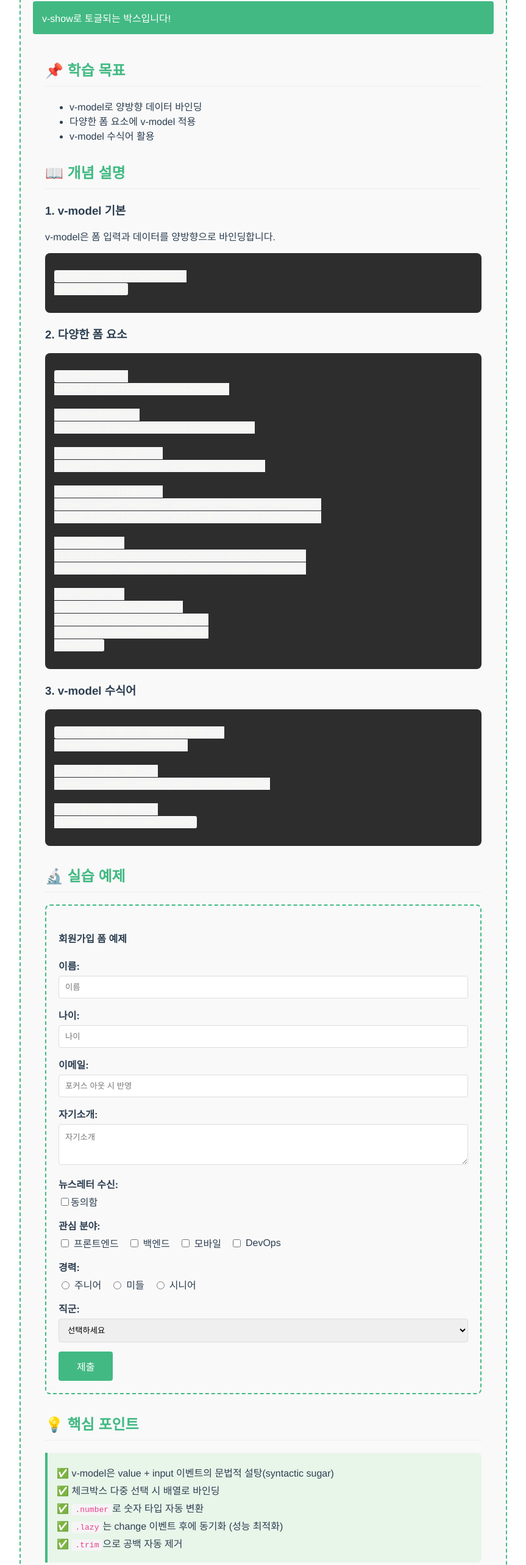
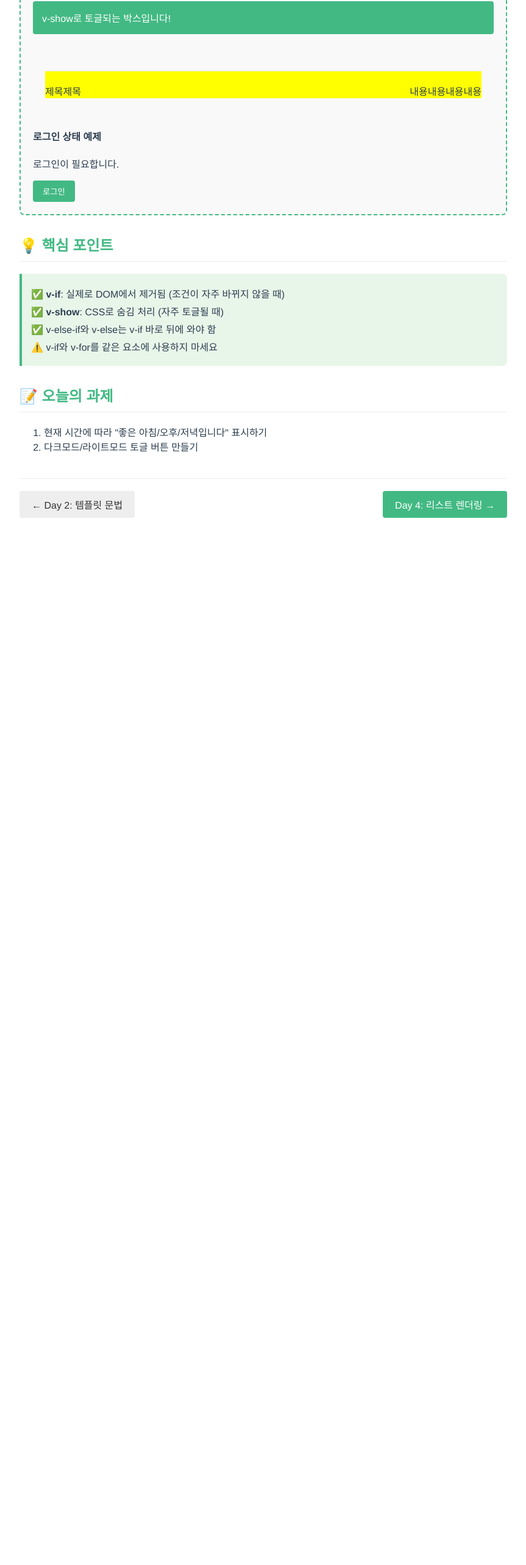
Before and after one commit to luv20100918/vue2-study, a Vue app: page /curriculum/day3 in a window 1280 px wide. Shown: the part 1598-4164 px from the top of the page at 61% size, without its empty margins (208-1071 px from the left). After the commit the page ends 2467 px from the top, so only its background shows below. Built offline with nearby package versions, Linux system fonts and the light colour scheme.

Commit message:
수정해봄

```diff
--- a/src/views/curriculum/Day3.vue
+++ b/src/views/curriculum/Day3.vue
@@ -86,16 +86,19 @@
           <button @click="isVisible = !isVisible">
             {{ isVisible ? '숨기기' : '보이기' }}
           </button>
+          <!-- <button :class="['btn-type', { 'btn-dep-fill': isVisible }]" @click="isTitVisible = false">IOS</button>
+          <button :class="['btn-type', { 'btn-dep-fill': !isVisible }]" @click="isTitVisible = true">AOS</button> -->
           <button :class="['btn-type', { 'btn-dep-fill': isVisible }]" @click="isTitVisible = false">IOS</button>
           <button :class="['btn-type', { 'btn-dep-fill': !isVisible }]" @click="isTitVisible = true">AOS</button>
           <div v-show="isVisible" class="toggle-box">
             v-show로 토글되는 박스입니다!
           </div>
-          <Sample>asd</Sample>
+          <!-- <Sample :isTxtComm="isTitVisible" /> -->
+          <Sample :isTxtComm="isTitVisible"/>
 
-          <div v-show="isTitVisible" class="toggle-box">
+          <!-- <div v-show="isTitVisible" class="toggle-box">
             isTitVisible
-          </div>
+          </div> -->
 
           <h4 style="margin-top: 30px;">로그인 상태 예제</h4>
           <div v-if="isLoggedIn">
--- a/src/views/curriculum/Sample.vue
+++ b/src/views/curriculum/Sample.vue
@@ -1,157 +1,8 @@
 <template>
   <div class="lesson">
-    <div class="lesson-content">
-      <section>
-        <h2>📌 학습 목표</h2>
-        <ul>
-          <li>v-model로 양방향 데이터 바인딩</li>
-          <li>다양한 폼 요소에 v-model 적용</li>
-          <li>v-model 수식어 활용</li>
-        </ul>
-      </section>
-
-      <section>
-        <h2>📖 개념 설명</h2>
-
-        <h3>1. v-model 기본</h3>
-        <p>v-model은 폼 입력과 데이터를 양방향으로 바인딩합니다.</p>
-        <div class="code-block">
-          <pre><code>&lt;input v-model="message"&gt;
-&lt;p&gt;입력값: {{ message }}&lt;/p&gt;</code></pre>
-        </div>
-
-        <h3>2. 다양한 폼 요소</h3>
-        <div class="code-block">
-          <pre><code>&lt;!-- 텍스트 --&gt;
-&lt;input type="text" v-model="text"&gt;
-
-&lt;!-- 텍스트영역 --&gt;
-&lt;textarea v-model="content"&gt;&lt;/textarea&gt;
-
-&lt;!-- 체크박스 (단일) --&gt;
-&lt;input type="checkbox" v-model="checked"&gt;
-
-&lt;!-- 체크박스 (다중) --&gt;
-&lt;input type="checkbox" value="A" v-model="selected"&gt;
-&lt;input type="checkbox" value="B" v-model="selected"&gt;
-
-&lt;!-- 라디오 --&gt;
-&lt;input type="radio" value="one" v-model="picked"&gt;
-&lt;input type="radio" value="two" v-model="picked"&gt;
-
-&lt;!-- 셀렉트 --&gt;
-&lt;select v-model="choice"&gt;
-  &lt;option value="a"&gt;A&lt;/option&gt;
-  &lt;option value="b"&gt;B&lt;/option&gt;
-&lt;/select&gt;</code></pre>
-        </div>
-
-        <h3>3. v-model 수식어</h3>
-        <div class="code-block">
-          <pre><code>&lt;!-- 입력 후 포커스 아웃 시 동기화 --&gt;
-&lt;input v-model.lazy="msg"&gt;
-
-&lt;!-- 자동 숫자 변환 --&gt;
-&lt;input v-model.number="age" type="number"&gt;
-
-&lt;!-- 앞뒤 공백 제거 --&gt;
-&lt;input v-model.trim="name"&gt;</code></pre>
-        </div>
-      </section>
-
-      <section>
-        <h2>🔬 실습 예제</h2>
-
-        <div class="demo-box">
-          <h4>회원가입 폼 예제</h4>
-
-          <div class="form-group">
-            <label>이름:</label>
-            <input type="text" v-model.trim="form.name" placeholder="이름">
-          </div>
-
-          <div class="form-group">
-            <label>나이:</label>
-            <input type="number" v-model.number="form.age" placeholder="나이">
-          </div>
-
-          <div class="form-group">
-            <label>이메일:</label>
-            <input type="email" v-model.lazy="form.email" placeholder="포커스 아웃 시 반영">
-          </div>
-
-          <div class="form-group">
-            <label>자기소개:</label>
-            <textarea v-model="form.bio" rows="3" placeholder="자기소개"></textarea>
-          </div>
-
-          <div class="form-group">
-            <label>뉴스레터 수신:</label>
-            <input type="checkbox" v-model="form.newsletter" id="newsletter">
-            <label for="newsletter">동의함</label>
-          </div>
-
-          <div class="form-group">
-            <label>관심 분야:</label>
-            <div class="checkbox-group">
-              <label><input type="checkbox" value="frontend" v-model="form.interests"> 프론트엔드</label>
-              <label><input type="checkbox" value="backend" v-model="form.interests"> 백엔드</label>
-              <label><input type="checkbox" value="mobile" v-model="form.interests"> 모바일</label>
-              <label><input type="checkbox" value="devops" v-model="form.interests"> DevOps</label>
-            </div>
-          </div>
-
-          <div class="form-group">
-            <label>경력:</label>
-            <div class="radio-group">
-              <label><input type="radio" value="junior" v-model="form.level"> 주니어</label>
-              <label><input type="radio" value="mid" v-model="form.level"> 미들</label>
-              <label><input type="radio" value="senior" v-model="form.level"> 시니어</label>
-            </div>
-          </div>
-
-          <div class="form-group">
-            <label>직군:</label>
-            <select v-model="form.job">
-              <option value="">선택하세요</option>
-              <option value="developer">개발자</option>
-              <option value="designer">디자이너</option>
-              <option value="pm">PM</option>
-            </select>
-          </div>
-
-          <button @click="submitForm" class="submit-btn">제출</button>
-
-          <div class="result" v-if="showResult">
-            <h4>입력된 데이터:</h4>
-            <pre>{{ JSON.stringify(form, null, 2) }}</pre>
-          </div>
-        </div>
-      </section>
-
-      <section>
-        <h2>💡 핵심 포인트</h2>
-        <div class="tip-box">
-          <p>✅ v-model은 value + input 이벤트의 문법적 설탕(syntactic sugar)</p>
-          <p>✅ 체크박스 다중 선택 시 배열로 바인딩</p>
-          <p>✅ <code>.number</code>로 숫자 타입 자동 변환</p>
-          <p>✅ <code>.lazy</code>는 change 이벤트 후에 동기화 (성능 최적화)</p>
-          <p>✅ <code>.trim</code>으로 공백 자동 제거</p>
-        </div>
-      </section>
-
-      <section>
-        <h2>📝 오늘의 과제</h2>
-        <ol>
-          <li>비밀번호 확인 필드 추가하고 일치 여부 표시하기</li>
-          <li>폼 유효성 검사 구현 (빈 값 체크)</li>
-          <li>다중 선택 select 구현해보기</li>
-        </ol>
-      </section>
-    </div>
-    <div class="lesson-nav">
-      <router-link to="/curriculum/day5" class="prev-btn">← Day 5: 이벤트 핸들링</router-link>
-      <router-link to="/curriculum/day7" class="next-btn">Day 7: 1주차 복습 →</router-link>
+    <div class="lesson-nav" style="background: yellow;">
+      <div :class="{'txt_comm':isTxtComm}">제목제목</div>
+      <div class="con-txt">내용내용내용내용</div>
     </div>
   </div>
 </template>
@@ -178,7 +29,21 @@ export default {
     submitForm() {
       this.showResult = true
     }
-  }
+  },
+  // props:{
+  //   isTxtComm:{
+  //     type:Boolean,
+  //     default:true,
+  //   }
+  // }
+
+  props: ['isTxtComm']
+
+
+    // ['active']
+
+
+
 }
 </script>
 
```
